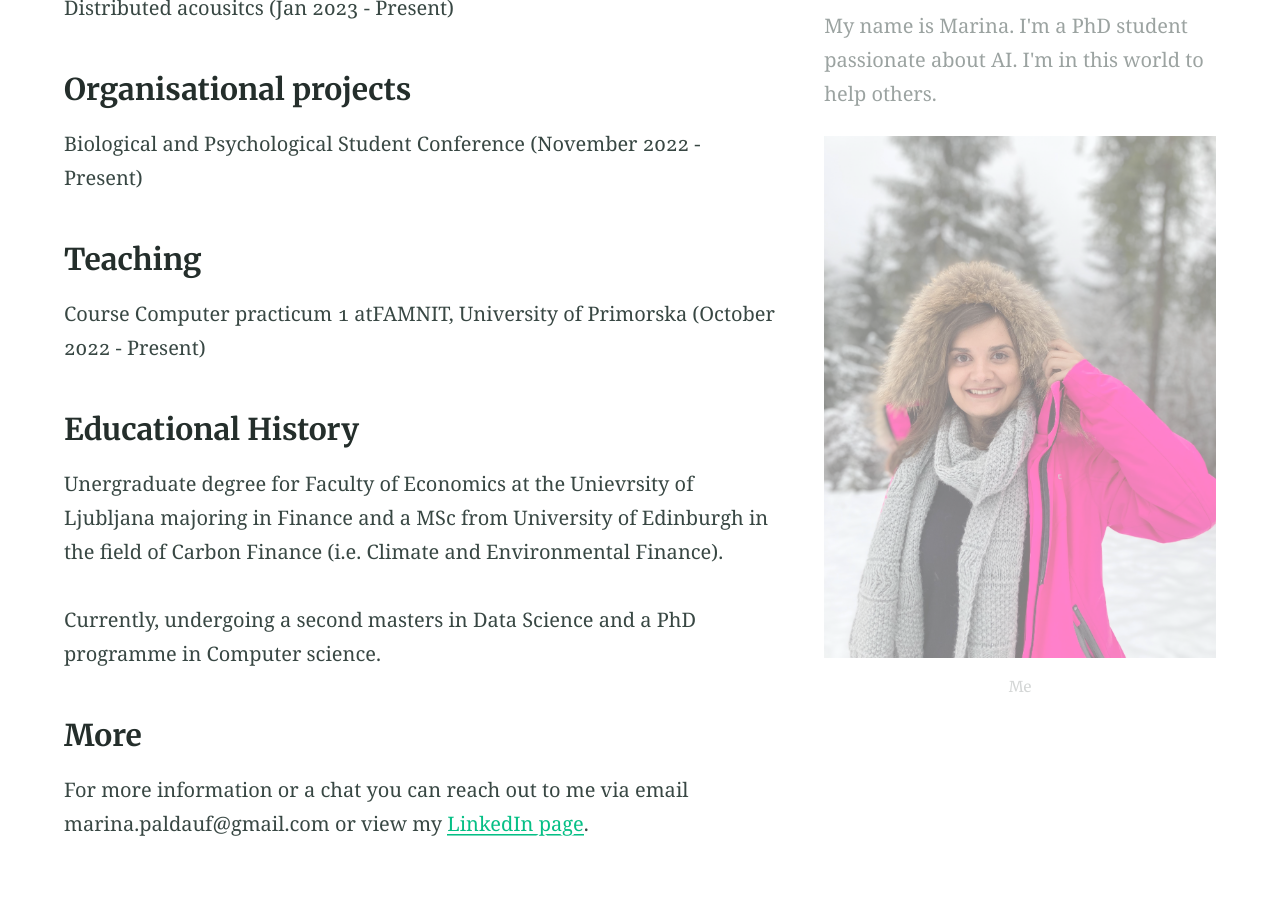
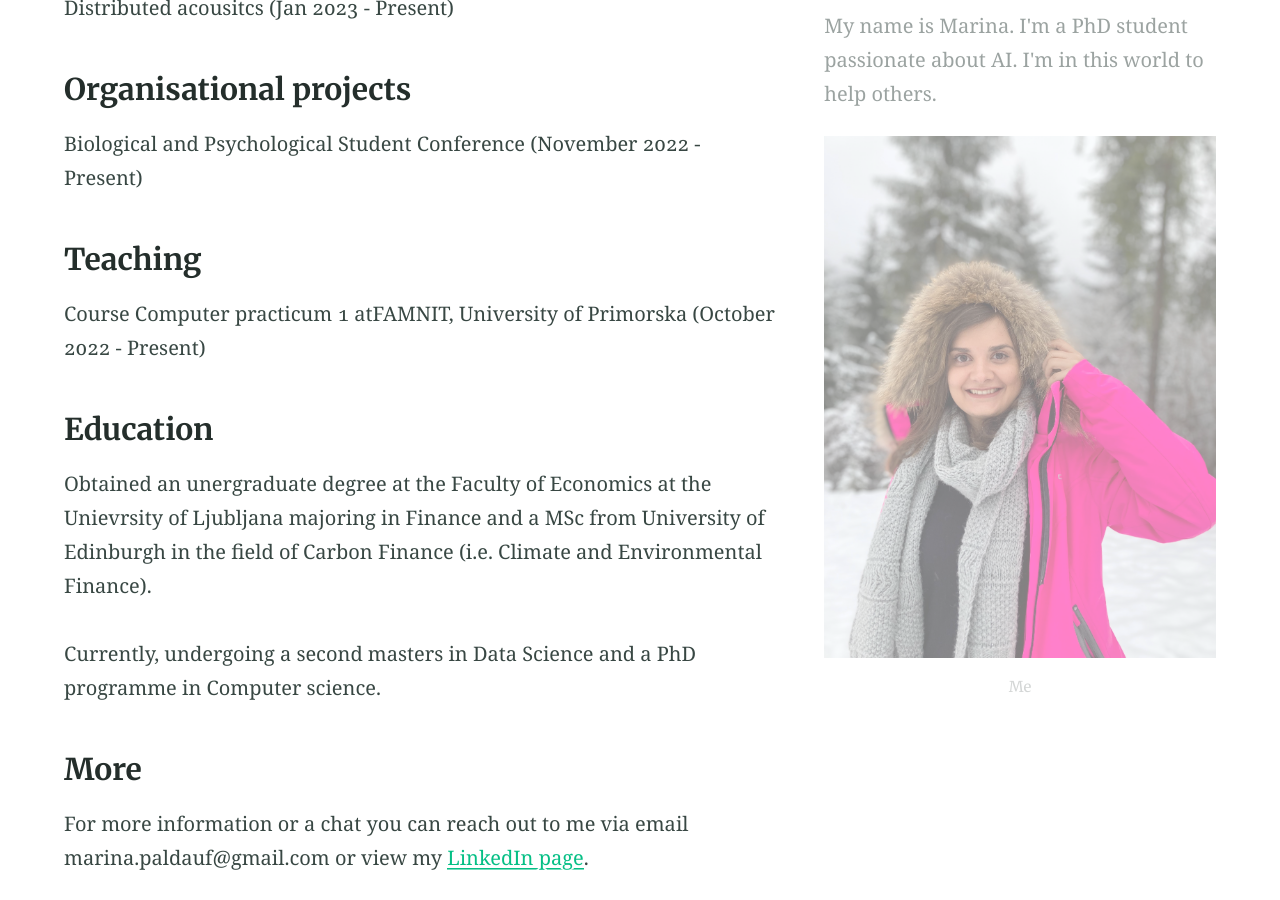
Before and after one commit to Marina225/marina225.github.io, a Jekyll site: the page built from projects.md, in a window 1280 px wide and 900 px high, scrolled down 1319 px. Built offline with Jekyll 4.4.1, drawn with Linux system fonts in a browser that asks for light colours; before the commit the page ends 2185 px from its top, so only the background shows below that.

Commit message:
Update projects.md

```diff
--- a/projects.md
+++ b/projects.md
@@ -42,9 +42,9 @@ Course Computer practicum 1 atFAMNIT, University of Primorska (October 2022 - Pr
 
 
 
-### Educational History
+### Education
 
-Unergraduate degree for Faculty of Economics at the Unievrsity of Ljubljana majoring in Finance
+Obtained an unergraduate degree at the Faculty of Economics at the Unievrsity of Ljubljana majoring in Finance
 and a MSc from University of Edinburgh in the field of Carbon Finance (i.e. Climate and Environmental Finance).
 
 Currently, undergoing a second masters in Data Science and a PhD programme in Computer science.
```
